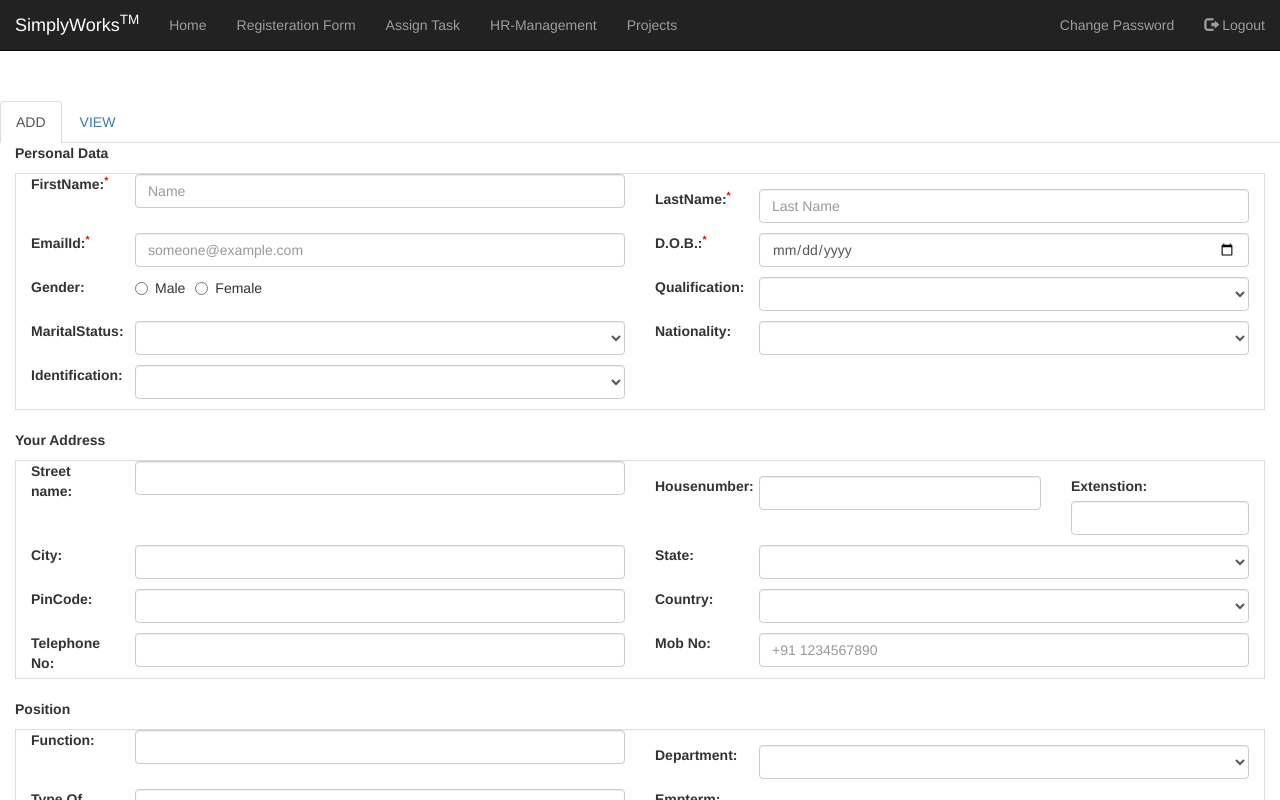
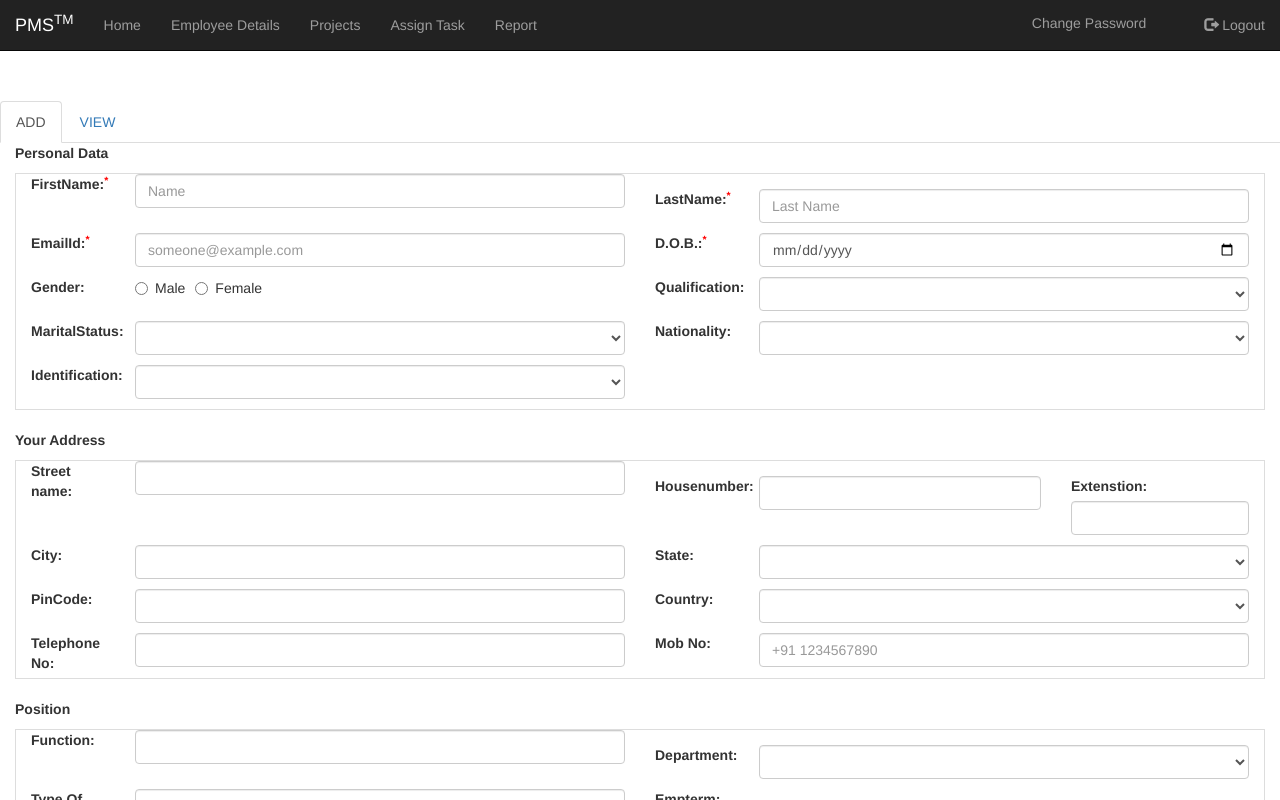
Before and after one commit to Nisha271/Project827, an Angular app: page /appraisee in a window 1280 px wide. Shown: the top 800 px of the page. Built offline with nearby package versions, Linux system fonts and the light colour scheme.

Commit message:
commit changes

```diff
--- a/src/app/app.component.html
+++ b/src/app/app.component.html
@@ -1,38 +1,20 @@
 
   <nav class="navbar navbar-fixed-top navbar-inverse topbar">
       <div class="container-fluid">
-        <a class="navbar-brand">SimplyWorks<sup>TM</sup></a>
+          <a class="navbar-brand">PMS<sup>TM</sup></a>
           <ul class="nav navbar-nav" routerLinkActive="active">
               <li class="nav-item"><a class="nav-link" routerLink="home">Home</a></li>
-            <li class="nav-item"><a class="nav-link" routerLink="appraisee" (click)='s1()'>Registeration Form</a></li>
+              <li class="nav-item"><a class="nav-link" routerLink="appraisee" (click)='s1()'>Employee Details</a></li>
+              <li class="nav-item"><a class="nav-link" routerLink="projects">Projects</a></li>
               <li class="nav-item"><a class="nav-link" routerLink="appraiser">Assign Task</a></li>
-            <li class="nav-item"><a class="nav-link" routerLink="hrmanagement">HR-Management</a></li>
-            <li class="nav-item"><a class="nav-link" routerLink="projects">Projects</a></li>
-        </ul>
-        <ul class="nav navbar-nav navbar-right">
-          <li><a href="#"><span class="glyphicon glyphicon-log-out"></span> Logout</a></li>
-        </ul>
-      <ul class="nav navbar-nav navbar-right">
-         <li><a href="#"><span class="glyphicon"></span>Change Password</a></li>
-      </ul>
-    </div>
-  </nav>
-
-<!--
-    <nav class="navbar navbar-fixed-top navbar-inverse topbar">
-        <div class="container-fluid">
-            <a class="navbar-brand">SimplyWorks<sup>TM</sup></a>
-            <ul class="nav navbar-nav" routerLinkActive="active">
-                <li class="nav-item"><a class="nav-link" routerLink="home">Home</a></li>
-                <li class="nav-item"><a class="nav-link" routerLink="appraisee" (click)='s1()'>Registeration Form</a></li>
-                <li class="nav-item"><a class="nav-link" routerLink="appraiser">Assign Task</a></li>
-                <li class="nav-item"><a class="nav-link" routerLink="projects">Projects</a></li>
+              <li class="nav-item"><a class="nav-link" routerLink="hrmanagement">Report</a></li>
 
           </ul>
             <ul class="nav navbar-nav navbar-right">
               <li><a href="#"><span class="glyphicon glyphicon-log-out"></span> Logout</a></li>
             </ul>
           <ul class="nav navbar-nav navbar-right">
+              <label class="control-label col-sm-12"></label>
             <button type="button" class="btn btn-link" data-toggle="modal" data-target="#myModal" (change)="modalpop()">Change Password</button>
           </ul>
         </div>
@@ -84,5 +66,5 @@
 
 
 
-     -->
+
     <router-outlet></router-outlet>
```
Lines whose indentation alone changed are shown as unchanged.
